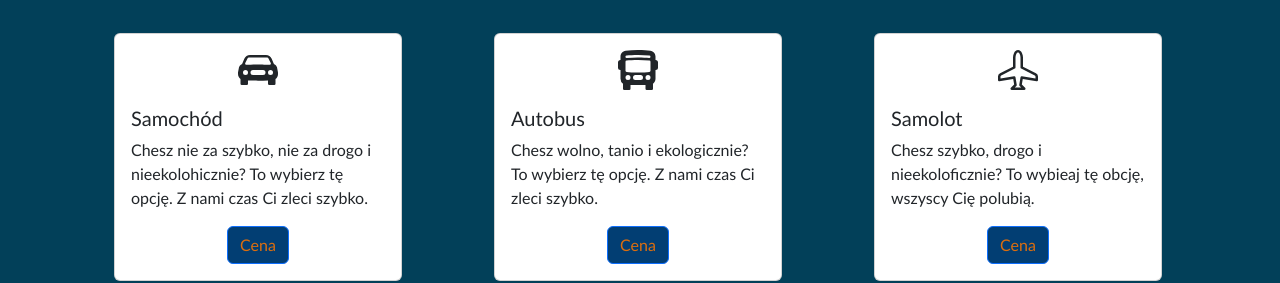
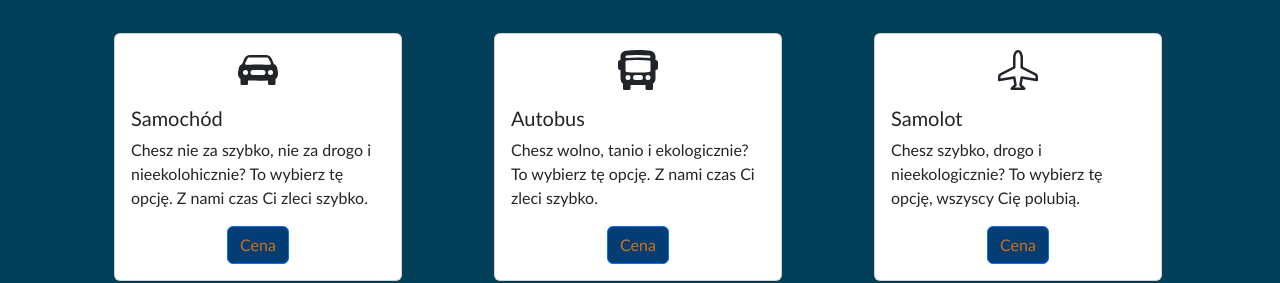
Before and after one commit to fallox3/maciek, a plain HTML site: page index.html in a window 1280 px wide. Shown: the part 2400-2683 px from the top of the page. Drawn offline with nearby package versions, Linux system fonts and the light colour scheme.

Commit message:
patch 1.0.0

```diff
--- a/index.html
+++ b/index.html
@@ -110,7 +110,7 @@
         </svg>
         <div class="card-body">
           <h5 class="card-title">Samochód</h5>
-          <p class="card-text">Chesz nie za szybko, nie za drogo i nieekolohicznie?  To wybierz   tę opcję. Z nami czas Ci zleci szybko.</p>
+          <p class="card-text">Chesz nie za szybko, nie za drogo i nieekolohicznie? To wybierz tę opcję. Z nami czas Ci zleci szybko.</p>
          <div class="d-flex align-items-center justify-content-center">
           <a href="#" class="btn btn-primary">Cena</a>
          </div>
@@ -124,7 +124,7 @@
         </svg>
         <div class="card-body">
           <h5 class="card-title">Autobus</h5>
-          <p class="card-text">Chesz wolno, tanio i ekologicznie? To wybierz tę opcję. Z nami   czas Ci zleci szybko.</p>
+          <p class="card-text">Chesz wolno, tanio i ekologicznie? To wybierz tę opcję. Z nami czas Ci zleci szybko.</p>
          <div class="d-flex align-items-center justify-content-center">
           <a href="#" class="btn btn-primary">Cena</a>
          </div>
@@ -138,7 +138,7 @@
         </svg>
         <div class="card-body">
           <h5 class="card-title">Samolot</h5>
-          <p class="card-text">Chesz szybko, drogo i nieekoloficznie? To wybieaj tę obcję,  wszyscy Cię polubią.</p>
+          <p class="card-text">Chesz szybko, drogo i nieekologicznie? To wybierz tę opcję,  wszyscy Cię polubią.</p>
          <div class="d-flex align-items-center justify-content-center">
           <a href="#" class="btn btn-primary">Cena</a>
          </div>
```
